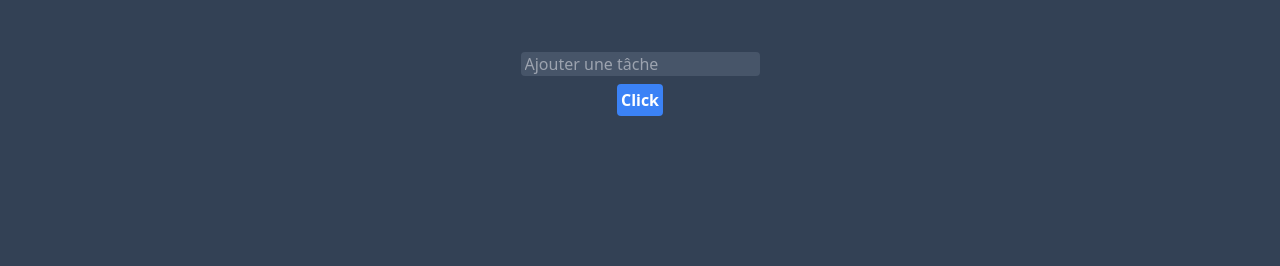
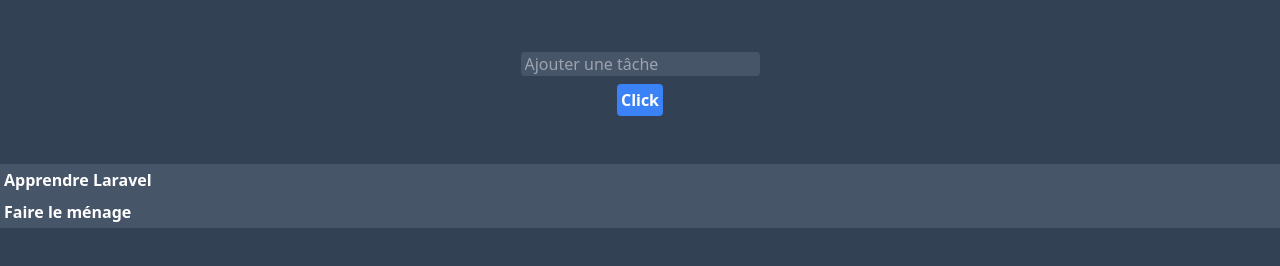
Before and after one commit to Dimitry-ES/TodoList, a website: page client/index.html in a window 1280 px wide. Shown: the part 48-314 px from the top of the page. Drawn offline with nearby package versions, Linux system fonts and the light colour scheme.

Commit message:
Affichage des todos

```diff
--- a/client/index.html
+++ b/client/index.html
@@ -5,6 +5,7 @@
     <meta http-equiv="X-UA-Compatible" content="IE=edge">
     <meta name="viewport" content="width=device-width, initial-scale=1.0">
     <script src="https://cdn.tailwindcss.com"></script>
+    <script src="./js/app.js" defer></script>
     <title>Document</title>
 </head>
 <body class="bg-slate-700 text-white">
@@ -12,7 +13,7 @@
     <main class="flex mt-14 items-center flex-col">
         <input class="bg-slate-600 px-1 focus:outline-none focus:ring-2 rounded" placeholder="Ajouter une tâche"/>
         <button class="bg-blue-500 p-1 font-semibold mt-2 rounded">Click</button>
-        <div></div>
+        <div id="todosContainer" class="w-full mt-6 pt-6 border-t-1"></div>
     </main>
 </body>
 </html>
--- a/client/js/app.js
+++ b/client/js/app.js
@@ -0,0 +1,14 @@
+const todos = ["Apprendre Laravel", "Faire le ménage"]
+const container = document.querySelector('#todosContainer')
+const renderTodo = (str) => {
+    let x = document.createElement('p')
+    x.classList.add('w-full', 'bg-slate-600', 'w-full', 'p-1', 'font-semibold')
+    x.textContent = str
+    return x
+}
+
+(() => {
+    todos.forEach(e => {
+        container.append(renderTodo(e))
+    })
+})()
```
